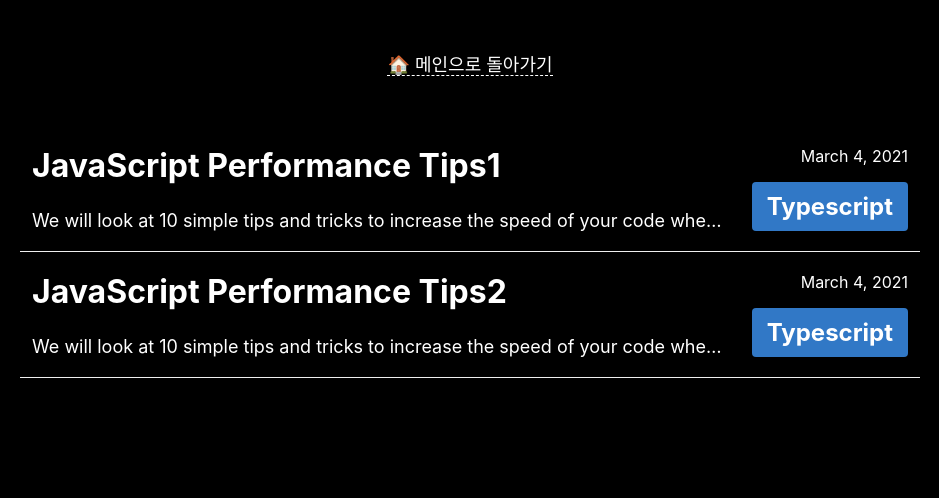
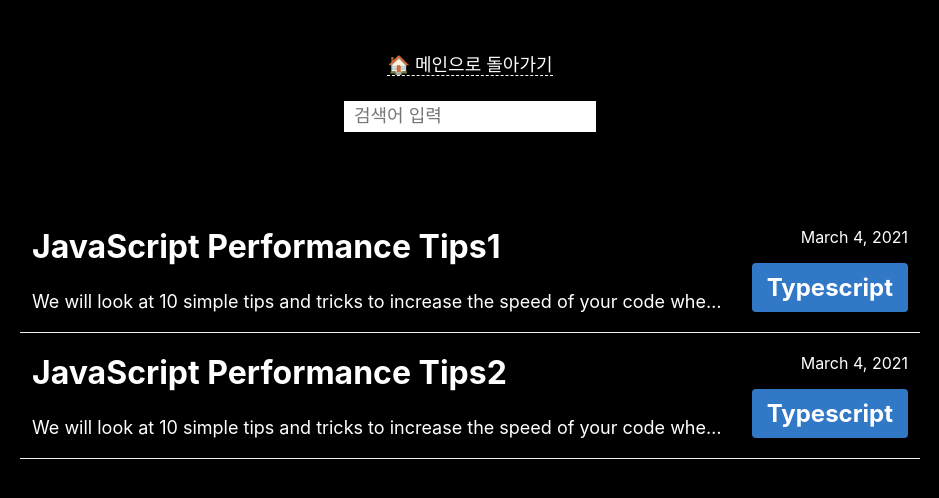
Before and after one commit to devDohyun/devlog, a Next.js app: page /posts in a window 1280 px wide. Shown: the top 498 px of the page, without its empty margins (170-1109 px from the left). Built offline with nearby package versions, Linux system fonts and the light colour scheme.

Commit message:
feat/ added search

```diff
--- a/components/Post/Detail/SideContent/index.tsx
+++ b/components/Post/Detail/SideContent/index.tsx
@@ -57,7 +57,7 @@ const PostSideContent = () => {
       <div>
         <StyledViewStackItem>관련 글 더보기</StyledViewStackItem>
         {stacks.map((stack) => (
-          <Link key={stack.text} href={{ pathname: `/posts`, query: { q: stack.text } }} shallow>
+          <Link key={stack.text} href={{ pathname: `/posts`, query: { q: stack.text } }}>
             <a>
               <StyledStackItem>
                 <TextBlock preset={stack.preset} color={stack.color} backgroundColor={stack.backgroundColor}>
--- a/components/Post/index.tsx
+++ b/components/Post/index.tsx
@@ -1,8 +1,8 @@
 import PostListItem from '@/components/Post/ListItem'
-import { StyledHeader, StyledListContainer, StyledListRow, StyledMainLink } from '@/components/Post/styles'
+import { StyledHeader, StyledListContainer, StyledListRow, StyledMainLink, StyledSearchInput, StyledSearchInputWrapper } from '@/components/Post/styles'
 import { PostItem } from '@/types'
 import Link from 'next/link'
-import { useMemo } from 'react'
+import { useMemo, useState } from 'react'
 
 type PostProps = {
   items: PostItem[]
@@ -10,13 +10,19 @@ type PostProps = {
 }
 
 const Post = ({ items, query }: PostProps) => {
+  const [queryValue, setQueryValue] = useState<string>(query || '')
+
   const filteredItems = useMemo(() => {
-    if (!query) return items
+    if (!queryValue) return items
 
-    const keyword = query.toLowerCase()
+    const keyword = queryValue.toLowerCase()
 
     return items.filter((item) => [item.metadata.title.toLowerCase(), item.metadata.tag.toLowerCase()].some((boundary) => boundary.includes(keyword)))
-  }, [items, query])
+  }, [items, queryValue])
+
+  const onInputChange = (e: React.ChangeEvent<HTMLInputElement>) => {
+    setQueryValue(e.target.value)
+  }
 
   return (
     <>
@@ -24,6 +30,9 @@ const Post = ({ items, query }: PostProps) => {
         <Link href="/">
           <StyledMainLink>🏠 메인으로 돌아가기</StyledMainLink>
         </Link>
+        <StyledSearchInputWrapper>
+          <StyledSearchInput onChange={onInputChange} type="text" placeholder="검색어 입력" />
+        </StyledSearchInputWrapper>
       </StyledHeader>
       <StyledListContainer>
         {filteredItems.map((item) => (
--- a/components/Post/styles.ts
+++ b/components/Post/styles.ts
@@ -3,6 +3,20 @@ import styled from '@emotion/styled'
 export const StyledHeader = styled.div`
   margin: 50px auto;
   text-align: center;
+`
+
+export const StyledSearchInputWrapper = styled.div`
+  margin: 25px auto;
+`
+export const StyledSearchInput = styled.input`
+  padding: 5px 10px;
+
+  font-size: 18px;
+
+  background-color: #ffffff;
+  border: none;
+
+  color: #000000;
 `
 
 export const StyledMainLink = styled.a`
--- a/pages/posts/index.tsx
+++ b/pages/posts/index.tsx
@@ -10,6 +10,8 @@ import { useRouter } from 'next/router'
 const PagePosts: NextPage = ({ posts }: InferGetStaticPropsType<typeof getStaticProps>) => {
   const router = useRouter()
   const query = router.query.q as string
+
+  if (!router.isReady) return null
 
   return (
     <>
```
